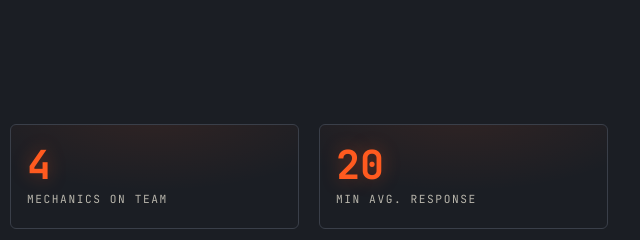
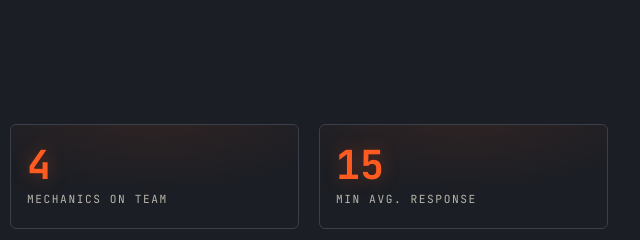
Before and after one commit to imteyazzzzz/chhotu-motor, a website: page index.html in a window 1280 px wide. Shown: the part 1333-1573 px from the top of the page, 640-1280 px from the left. Drawn offline with nearby package versions, Linux system fonts and the light colour scheme; no server answers.

Commit message:
avg respomse time changed from 20 to 15 minutes in the index.html file.

```diff
--- a/index.html
+++ b/index.html
@@ -180,7 +180,7 @@
         <div class="gauge reveal"><div class="readout" data-count="8">0</div><div class="label">Years Running</div></div>
         <div class="gauge reveal" style="transition-delay:80ms"><div class="readout" data-count="4200">0</div><div class="label">Bikes Serviced</div></div>
         <div class="gauge reveal" style="transition-delay:160ms"><div class="readout" data-count="4">0</div><div class="label">Mechanics On Team</div></div>
-        <div class="gauge reveal" style="transition-delay:240ms"><div class="readout" data-count="20">0</div><div class="label">Min Avg. Response</div></div>
+        <div class="gauge reveal" style="transition-delay:240ms"><div class="readout" data-count="15">0</div><div class="label">Min Avg. Response</div></div>
       </div>
     </div>
   </section>
```
